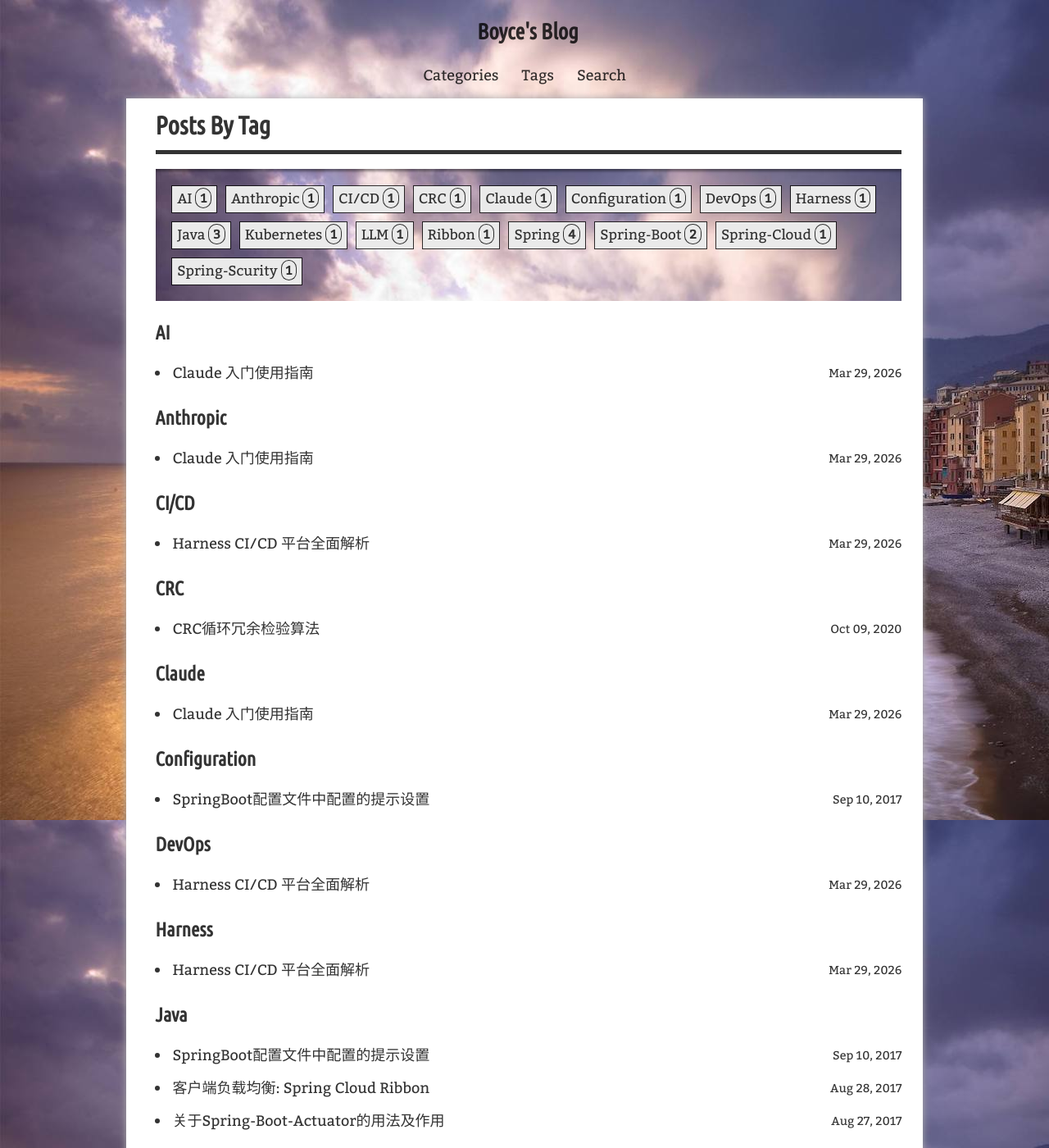
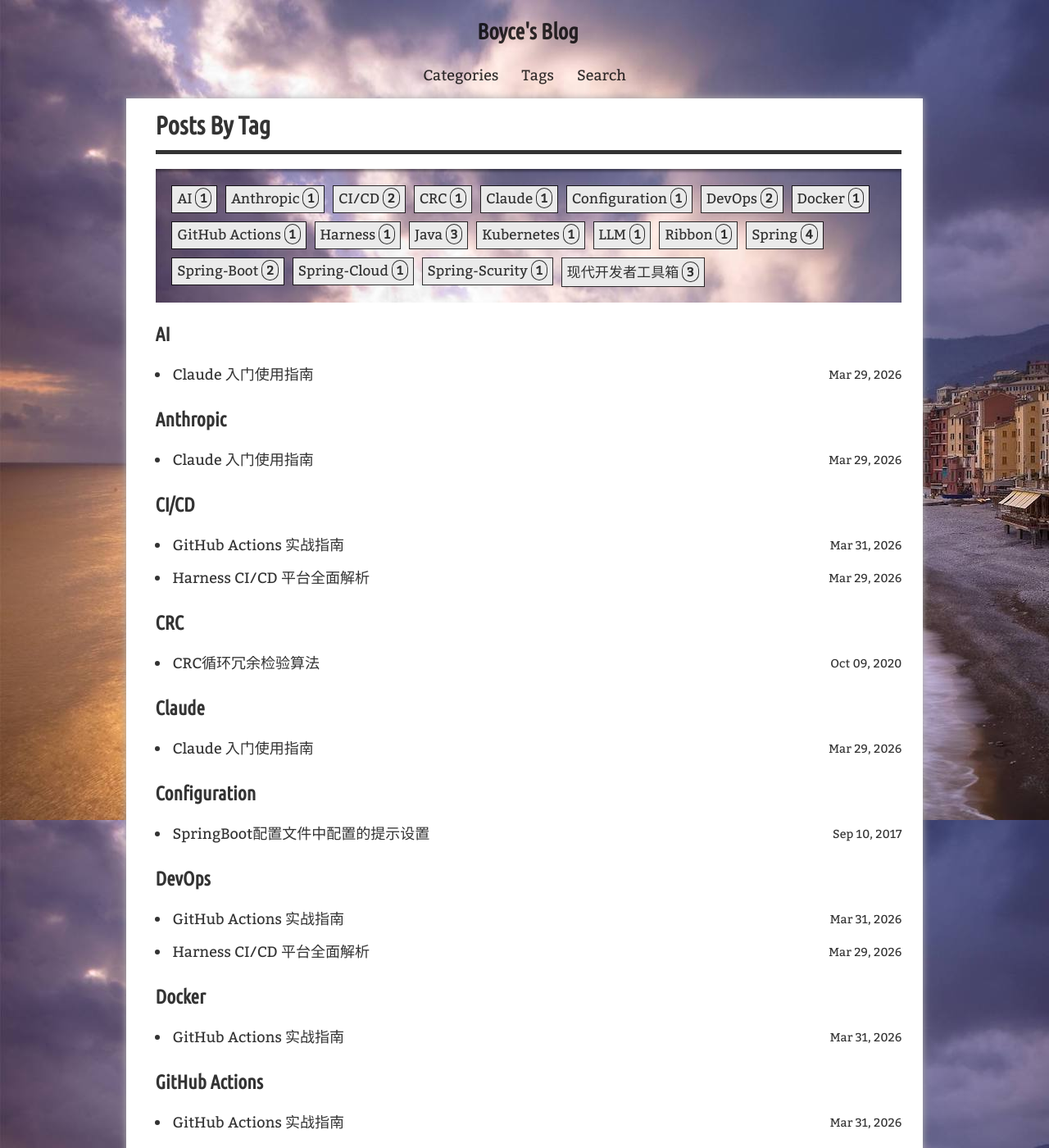
Before and after one commit to xuanyimo/xuanyimo.github.io, a Jekyll site: the page built from blog/tags/index.html, in a window 1280 px wide and 1400 px high. Shown: the whole window at 82% size. Built offline with Jekyll 4.4.1, drawn with Linux system fonts in a browser that asks for light colours; comment, search, counter and statistics services are not loaded; part of the change alters nothing that is shown; some of the changed text lies outside the part shown.

Commit message:
新增「现代开发者工具箱」系列第三篇：GitHub Actions 实战指南
- 新增 _posts/2026-03-31-github-actions-guide.md（约 2500 字）
  - 核心概念：Workflow / Event / Job / Runner / Action
  - 实战一：Java Spring Boot CI + 矩阵测试
  - 实战二：Docker 镜像构建并推送至 GHCR
  - 实战三：自动化部署到 Kubernetes + 人工审批
  - 完整全链路流水线 YAML + 费用对照表
- 更新前两篇文章 front matter，加入系列标记和导航链接
- 新增 assets/images/github-actions/ 图片资源

https://claude.ai/code/session_01PrmjvTHi5F9hzcPg4jcgk2

````diff
--- a/_posts/2026-03-29-claude-getting-started.md
+++ b/_posts/2026-03-29-claude-getting-started.md
@@ -3,9 +3,14 @@ layout: post
 title: "Claude 入门使用指南"
 date: 2026-03-29 10:00:00 +0800
 description: 全面介绍 Anthropic Claude 的核心能力、使用方式与最佳实践，帮助开发者和普通用户快速上手。
-tag: [Claude, AI, LLM, Anthropic]
+tag: [Claude, AI, LLM, Anthropic, 现代开发者工具箱]
 categories: [AI]
+series: 现代开发者工具箱
+series_index: 1
 ---
+
+> **「现代开发者工具箱」系列** — 第 1 篇 / 共 3 篇
+> [① Claude 入门](/blog/2026/03/29/claude-getting-started/) · [② Harness CI/CD](/blog/2026/03/29/harness-cicd-guide/) · [③ GitHub Actions 实战](/blog/2026/03/31/github-actions-guide/)
 
 * Kramdown table of contents
 {:toc .toc}
--- a/_posts/2026-03-29-harness-cicd-guide.md
+++ b/_posts/2026-03-29-harness-cicd-guide.md
@@ -3,9 +3,14 @@ layout: post
 title: "Harness CI/CD 平台全面解析"
 date: 2026-03-29 14:00:00 +0800
 description: 深入讲解 Harness 持续集成与持续交付平台的核心概念、架构设计与实战配置，帮助团队构建现代化 DevOps 流水线。
-tag: [Harness, CI/CD, DevOps, Kubernetes]
+tag: [Harness, CI/CD, DevOps, Kubernetes, 现代开发者工具箱]
 categories: [DevOps]
+series: 现代开发者工具箱
+series_index: 2
 ---
+
+> **「现代开发者工具箱」系列** — 第 2 篇 / 共 3 篇
+> [① Claude 入门](/blog/2026/03/29/claude-getting-started/) · [② Harness CI/CD](/blog/2026/03/29/harness-cicd-guide/) · [③ GitHub Actions 实战](/blog/2026/03/31/github-actions-guide/)
 
 * Kramdown table of contents
 {:toc .toc}
--- /dev/null
+++ b/_posts/2026-03-31-github-actions-guide.md
@@ -0,0 +1,577 @@
+---
+layout: post
+title: "GitHub Actions 实战指南"
+date: 2026-03-31 10:00:00 +0800
+description: 从零掌握 GitHub Actions 的核心概念与实战配置，覆盖 CI 构建、自动化测试、Docker 发布到生产部署的完整流水线。
+tag: [GitHub Actions, CI/CD, DevOps, Docker, 现代开发者工具箱]
+categories: [DevOps]
+series: 现代开发者工具箱
+series_index: 3
+---
+
+> **「现代开发者工具箱」系列** — 第 3 篇 / 共 3 篇
+> [① Claude 入门](/blog/2026/03/29/claude-getting-started/) · [② Harness CI/CD](/blog/2026/03/29/harness-cicd-guide/) · [③ GitHub Actions 实战](/blog/2026/03/31/github-actions-guide/)
+
+* Kramdown table of contents
+{:toc .toc}
+
+
+# 什么是 GitHub Actions
+
+GitHub Actions 是 GitHub 官方推出的 CI/CD 与自动化平台，于 2019 年正式发布。它直接内嵌在 GitHub 仓库中，无需额外部署任何服务，代码推送即可触发流水线。
+
+<img src="{{ site.baseurl }}/assets/images/github-actions/overview.png" alt="GitHub Actions 工作流概览" style="width: 90%; margin: 20px auto; display: block; border-radius: 8px;">
+
+与其他 CI/CD 工具相比，GitHub Actions 的核心优势在于：
+
+- **零运维成本**：托管在 GitHub，无需维护 Jenkins Master/Slave
+- **免费额度充裕**：公开仓库完全免费，私有仓库每月 2000 分钟免费时长
+- **生态丰富**：GitHub Marketplace 有超过 2 万个现成 Action 可直接复用
+- **原生集成**：与 PR、Issues、Releases、Packages 深度集成，工作流触发方式极为灵活
+
+## GitHub Actions 与 Harness 的定位差异
+
+| 维度 | GitHub Actions | Harness |
+|------|----------------|---------|
+| 适用规模 | 个人 / 小中型团队 | 中大型企业 |
+| 部署策略 | 基础滚动更新 | 蓝绿、金丝雀、自动回滚 |
+| 运维成本 | 极低（GitHub 托管）| 低（SaaS）|
+| 学习曲线 | 低 | 中 |
+| 价格 | 免费起 | 按量计费 |
+| 合规审计 | 基础 | 完整 |
+
+简单说：**个人项目和大多数团队首选 GitHub Actions**；有复杂多环境部署需求、强合规要求的企业团队选 Harness。
+
+
+# 核心概念
+
+在写第一个 Workflow 之前，先理解这几个关键词：
+
+```
+Repository
+└── .github/workflows/
+    └── ci.yml              ← Workflow（工作流）
+        ├── on: [push]      ← 触发条件（Event）
+        └── jobs:
+            └── build:      ← Job（任务）
+                └── steps:
+                    ├── uses: actions/checkout@v4   ← Action（复用动作）
+                    └── run: mvn test               ← Run（Shell 命令）
+```
+
+## Workflow（工作流）
+
+Workflow 是一个完整的自动化流程，定义在 `.github/workflows/*.yml` 文件中。一个仓库可以有多个 Workflow（如 `ci.yml`、`release.yml`、`deploy.yml`）。
+
+## Event（触发事件）
+
+Workflow 由事件触发，常用触发方式：
+
+```yaml
+on:
+  push:                         # 推送代码时
+    branches: [main, develop]
+  pull_request:                 # PR 创建/更新时
+    branches: [main]
+  schedule:                     # 定时任务（cron）
+    - cron: '0 2 * * 1'        # 每周一凌晨 2 点
+  workflow_dispatch:            # 手动触发（UI 上点按钮）
+  release:
+    types: [published]          # 发布 Release 时
+```
+
+## Job（任务）
+
+Job 是 Workflow 的执行单元，**默认并行运行**，可以通过 `needs` 定义依赖关系变为串行。每个 Job 运行在独立的虚拟机中。
+
+```yaml
+jobs:
+  test:
+    runs-on: ubuntu-latest
+    # ...
+
+  build:
+    runs-on: ubuntu-latest
+    needs: test          # test 通过后才运行
+    # ...
+
+  deploy:
+    runs-on: ubuntu-latest
+    needs: [test, build] # test 和 build 都通过后才运行
+```
+
+## Runner（运行器）
+
+Runner 是执行 Job 的虚拟机，GitHub 提供以下托管 Runner：
+
+| Runner | 规格 | 适用场景 |
+|--------|------|---------|
+| `ubuntu-latest` | 2 核 7GB | 推荐，最常用 |
+| `windows-latest` | 2 核 7GB | Windows 构建 |
+| `macos-latest` | 3 核 14GB | iOS/macOS 构建 |
+
+也可以注册**自托管 Runner**（Self-hosted Runner），运行在自己的服务器上，适合需要访问内网资源或特殊硬件的场景。
+
+## Action（复用动作）
+
+Action 是可复用的步骤单元，来自：
+- **官方**：`actions/checkout`、`actions/setup-java`、`actions/upload-artifact`
+- **社区**：GitHub Marketplace 上的第三方 Action
+- **本地**：仓库内 `.github/actions/` 目录下自定义
+
+
+# 实战一：Java Spring Boot CI 流水线
+
+这是最常见的使用场景——代码推送后自动构建并运行测试。
+
+<img src="{{ site.baseurl }}/assets/images/github-actions/ci-pipeline.png" alt="GitHub Actions CI 流水线执行界面" style="width: 90%; margin: 20px auto; display: block; border-radius: 8px;">
+
+## 基础 CI 配置
+
+创建 `.github/workflows/ci.yml`：
+
+```yaml
+name: CI
+
+on:
+  push:
+    branches: [main, develop]
+  pull_request:
+    branches: [main]
+
+jobs:
+  test:
+    name: Build & Test
+    runs-on: ubuntu-latest
+
+    steps:
+      # 1. 拉取代码
+      - name: Checkout code
+        uses: actions/checkout@v4
+
+      # 2. 配置 JDK
+      - name: Set up JDK 17
+        uses: actions/setup-java@v4
+        with:
+          java-version: '17'
+          distribution: 'temurin'
+          cache: maven          # 自动缓存 Maven 依赖
+
+      # 3. 构建并运行测试
+      - name: Build with Maven
+        run: mvn clean verify
+
+      # 4. 上传测试报告
+      - name: Upload test results
+        uses: actions/upload-artifact@v4
+        if: always()            # 即使测试失败也上传
+        with:
+          name: test-results
+          path: target/surefire-reports/
+          retention-days: 7
+```
+
+## 多 JDK 版本矩阵测试
+
+GitHub Actions 支持矩阵策略，一次配置多环境并行测试：
+
+```yaml
+jobs:
+  test:
+    strategy:
+      matrix:
+        java-version: [11, 17, 21]
+        os: [ubuntu-latest, windows-latest]
+
+    runs-on: ${{ matrix.os }}
+
+    steps:
+      - uses: actions/checkout@v4
+
+      - uses: actions/setup-java@v4
+        with:
+          java-version: ${{ matrix.java-version }}
+          distribution: 'temurin'
+          cache: maven
+
+      - run: mvn clean test
+```
+
+以上配置会同时触发 **6 个并行 Job**（3 个 JDK 版本 × 2 个操作系统），大幅节省等待时间。
+
+
+# 实战二：Docker 镜像构建与推送
+
+构建 Docker 镜像并推送到 GitHub Container Registry（GHCR）：
+
+```yaml
+name: Docker Build & Push
+
+on:
+  push:
+    branches: [main]
+  release:
+    types: [published]
+
+env:
+  REGISTRY: ghcr.io
+  IMAGE_NAME: ${{ github.repository }}   # 如 xuanyimo/my-app
+
+jobs:
+  build-and-push:
+    runs-on: ubuntu-latest
+    permissions:
+      contents: read
+      packages: write    # 允许推送到 GHCR
+
+    steps:
+      - name: Checkout
+        uses: actions/checkout@v4
+
+      # 登录 GHCR
+      - name: Log in to Container Registry
+        uses: docker/login-action@v3
+        with:
+          registry: ${{ env.REGISTRY }}
+          username: ${{ github.actor }}
+          password: ${{ secrets.GITHUB_TOKEN }}   # 自动注入，无需配置
+
+      # 自动生成镜像标签（branch 名、PR 编号、Git tag、commit SHA）
+      - name: Extract metadata
+        id: meta
+        uses: docker/metadata-action@v5
+        with:
+          images: ${{ env.REGISTRY }}/${{ env.IMAGE_NAME }}
+          tags: |
+            type=ref,event=branch
+            type=semver,pattern={{version}}
+            type=sha,prefix=sha-
+
+      # 开启 BuildKit 缓存加速
+      - name: Set up Docker Buildx
+        uses: docker/setup-buildx-action@v3
+
+      - name: Build and push
+        uses: docker/build-push-action@v5
+        with:
+          context: .
+          push: true
+          tags: ${{ steps.meta.outputs.tags }}
+          labels: ${{ steps.meta.outputs.labels }}
+          cache-from: type=gha        # 使用 GitHub Actions 缓存
+          cache-to: type=gha,mode=max
+```
+
+
+# 实战三：自动化部署到 Kubernetes
+
+结合 `kubectl` 将应用部署到 K8s 集群：
+
+```yaml
+name: Deploy to K8s
+
+on:
+  push:
+    branches: [main]
+
+jobs:
+  deploy:
+    runs-on: ubuntu-latest
+    environment: production    # 启用 Environment 保护规则（支持审批）
+
+    steps:
+      - uses: actions/checkout@v4
+
+      # 配置 kubectl（从 Secret 读取 kubeconfig）
+      - name: Configure kubectl
+        uses: azure/k8s-set-context@v3
+        with:
+          method: kubeconfig
+          kubeconfig: ${{ secrets.KUBECONFIG }}
+
+      # 替换镜像版本并应用
+      - name: Deploy to cluster
+        run: |
+          IMAGE_TAG=sha-${{ github.sha }}
+          sed -i "s|IMAGE_TAG|ghcr.io/${{ github.repository }}:${IMAGE_TAG}|g" k8s/deployment.yaml
+          kubectl apply -f k8s/
+          kubectl rollout status deployment/my-app -n production --timeout=5m
+
+      # 部署失败时自动回滚
+      - name: Rollback on failure
+        if: failure()
+        run: kubectl rollout undo deployment/my-app -n production
+```
+
+## Environment 审批保护
+
+对于生产环境部署，可以在 GitHub 仓库 → Settings → Environments 中配置：
+
+- **Required reviewers**：指定审批人，部署前需人工确认
+- **Wait timer**：延迟 N 分钟后自动部署
+- **Deployment branches**：只允许特定分支触发
+
+配置后，Workflow 运行到 `environment: production` 的 Job 时会自动暂停等待审批。
+
+
+# 常用技巧
+
+## Secrets 与环境变量管理
+
+敏感信息（API Key、数据库密码）统一存放在 Secrets，避免明文出现在代码中：
+
+```yaml
+# 在 Settings → Secrets 中添加 DATABASE_URL
+steps:
+  - name: Run migration
+    env:
+      DATABASE_URL: ${{ secrets.DATABASE_URL }}
+      APP_ENV: production
+    run: ./scripts/migrate.sh
+```
+
+Secrets 有三个级别：
+- **Repository secrets**：仅当前仓库可用
+- **Environment secrets**：绑定特定 Environment（如 production）
+- **Organization secrets**：组织内所有仓库共享
+
+## 条件执行
+
+```yaml
+steps:
+  # 只在 main 分支推送时执行（不在 PR 中执行）
+  - name: Deploy
+    if: github.ref == 'refs/heads/main' && github.event_name == 'push'
+    run: ./deploy.sh
+
+  # 只在测试失败时发送通知
+  - name: Notify on failure
+    if: failure()
+    uses: slackapi/slack-github-action@v1
+    with:
+      payload: '{"text":"Build failed on ${{ github.ref }}"}'
+    env:
+      SLACK_WEBHOOK_URL: ${{ secrets.SLACK_WEBHOOK }}
+```
+
+## 构建缓存
+
+```yaml
+# Maven 缓存
+- uses: actions/setup-java@v4
+  with:
+    java-version: '17'
+    distribution: 'temurin'
+    cache: maven              # 自动缓存 ~/.m2
+
+# Node.js 缓存
+- uses: actions/setup-node@v4
+  with:
+    node-version: '20'
+    cache: npm                # 自动缓存 node_modules
+
+# 自定义缓存
+- uses: actions/cache@v4
+  with:
+    path: ~/.gradle/caches
+    key: gradle-${{ hashFiles('**/*.gradle') }}
+    restore-keys: gradle-
+```
+
+## 可复用 Workflow
+
+将常用流程抽取为可复用 Workflow，供多仓库调用：
+
+```yaml
+# .github/workflows/reusable-java-ci.yml
+on:
+  workflow_call:
+    inputs:
+      java-version:
+        required: false
+        default: '17'
+        type: string
+    secrets:
+      MAVEN_TOKEN:
+        required: true
+
+jobs:
+  build:
+    runs-on: ubuntu-latest
+    steps:
+      - uses: actions/checkout@v4
+      - uses: actions/setup-java@v4
+        with:
+          java-version: ${{ inputs.java-version }}
+          distribution: temurin
+          cache: maven
+      - run: mvn verify
+        env:
+          MAVEN_TOKEN: ${{ secrets.MAVEN_TOKEN }}
+```
+
+调用方式：
+
+```yaml
+# 在另一个 Workflow 或仓库中调用
+jobs:
+  ci:
+    uses: myorg/shared-workflows/.github/workflows/reusable-java-ci.yml@main
+    with:
+      java-version: '21'
+    secrets:
+      MAVEN_TOKEN: ${{ secrets.MAVEN_TOKEN }}
+```
+
+
+# 完整示例：从提交到部署的全链路流水线
+
+将上面所有实践整合为一条完整流水线：
+
+```yaml
+name: Full Pipeline
+
+on:
+  push:
+    branches: [main]
+  pull_request:
+    branches: [main]
+
+jobs:
+  # ① 单元测试（所有分支都跑）
+  test:
+    runs-on: ubuntu-latest
+    steps:
+      - uses: actions/checkout@v4
+      - uses: actions/setup-java@v4
+        with:
+          java-version: '17'
+          distribution: temurin
+          cache: maven
+      - run: mvn clean verify
+      - uses: actions/upload-artifact@v4
+        if: always()
+        with:
+          name: test-results
+          path: target/surefire-reports/
+
+  # ② 代码质量扫描
+  code-quality:
+    runs-on: ubuntu-latest
+    needs: test
+    steps:
+      - uses: actions/checkout@v4
+        with:
+          fetch-depth: 0    # SonarQube 需要完整历史
+      - uses: actions/setup-java@v4
+        with:
+          java-version: '17'
+          distribution: temurin
+          cache: maven
+      - name: SonarQube Scan
+        run: mvn sonar:sonar
+        env:
+          SONAR_TOKEN: ${{ secrets.SONAR_TOKEN }}
+          SONAR_HOST_URL: ${{ secrets.SONAR_HOST_URL }}
+
+  # ③ 构建并推送镜像（仅 main 分支）
+  build-image:
+    runs-on: ubuntu-latest
+    needs: [test, code-quality]
+    if: github.ref == 'refs/heads/main'
+    permissions:
+      contents: read
+      packages: write
+    outputs:
+      image-tag: ${{ steps.meta.outputs.version }}
+    steps:
+      - uses: actions/checkout@v4
+      - uses: docker/login-action@v3
+        with:
+          registry: ghcr.io
+          username: ${{ github.actor }}
+          password: ${{ secrets.GITHUB_TOKEN }}
+      - id: meta
+        uses: docker/metadata-action@v5
+        with:
+          images: ghcr.io/${{ github.repository }}
+          tags: type=sha,prefix=
+      - uses: docker/setup-buildx-action@v3
+      - uses: docker/build-push-action@v5
+        with:
+          context: .
+          push: true
+          tags: ${{ steps.meta.outputs.tags }}
+          cache-from: type=gha
+          cache-to: type=gha,mode=max
+
+  # ④ 部署到生产（需要人工审批）
+  deploy-prod:
+    runs-on: ubuntu-latest
+    needs: build-image
+    environment: production
+    steps:
+      - uses: actions/checkout@v4
+      - uses: azure/k8s-set-context@v3
+        with:
+          method: kubeconfig
+          kubeconfig: ${{ secrets.KUBECONFIG }}
+      - name: Deploy
+        run: |
+          kubectl set image deployment/my-app \
+            app=ghcr.io/${{ github.repository }}:${{ needs.build-image.outputs.image-tag }} \
+            -n production
+          kubectl rollout status deployment/my-app -n production
+      - name: Rollback on failure
+        if: failure()
+        run: kubectl rollout undo deployment/my-app -n production
+```
+
+这条流水线的执行顺序：
+
+```
+push to main
+    │
+    ▼
+① test ──────────────┐
+                     ▼
+② code-quality ──────┤
+                     ▼
+③ build-image ───────┤
+                     ▼
+             [等待人工审批]
+                     ▼
+④ deploy-prod
+```
+
+
+# 费用与配额
+
+| 账户类型 | 免费时长/月 | 存储 |
+|----------|------------|------|
+| 公开仓库 | 无限制 | 无限制 |
+| 个人免费版 | 2,000 分钟 | 500MB |
+| Pro | 3,000 分钟 | 1GB |
+| Team | 3,000 分钟 | 2GB |
+| Enterprise | 50,000 分钟 | 50GB |
+
+Runner 消耗系数：
+- Linux：1×（基准）
+- Windows：2×
+- macOS：10×
+
+> **省钱技巧**：能用 Linux 就别用 macOS；善用缓存减少重复依赖下载；对非关键分支的 PR 可设置 `paths` 过滤，只在相关文件变更时才触发。
+
+
+# 总结
+
+GitHub Actions 是目前**上手门槛最低、与 GitHub 工作流集成最紧密**的 CI/CD 工具。从一个简单的 `ci.yml` 开始，到多阶段流水线、Docker 发布、K8s 部署，你只需要关注 YAML 配置本身，不需要维护任何额外的服务器。
+
+**推荐学习路径：**
+
+1. 先写一个最简单的 `ci.yml`，让测试在每次 PR 自动跑起来
+2. 添加 Docker Build & Push，让镜像自动发布到 GHCR
+3. 配置 Environment 和 Secrets，实现有保护的生产部署
+4. 抽取可复用 Workflow，在多个仓库间共享流水线逻辑
+
+至此，「现代开发者工具箱」系列已完结：用 **Claude** 提升开发效率，用 **GitHub Actions** 搭建轻量 CI/CD，遇到复杂多云部署场景再引入 **Harness**——三个工具组合，覆盖从个人项目到企业级交付的全部场景。
````
Also changed, not shown: assets/images/github-actions/ci-pipeline.png (added), assets/images/github-actions/github-actions-logo.svg (added), assets/images/github-actions/overview.png (added).
